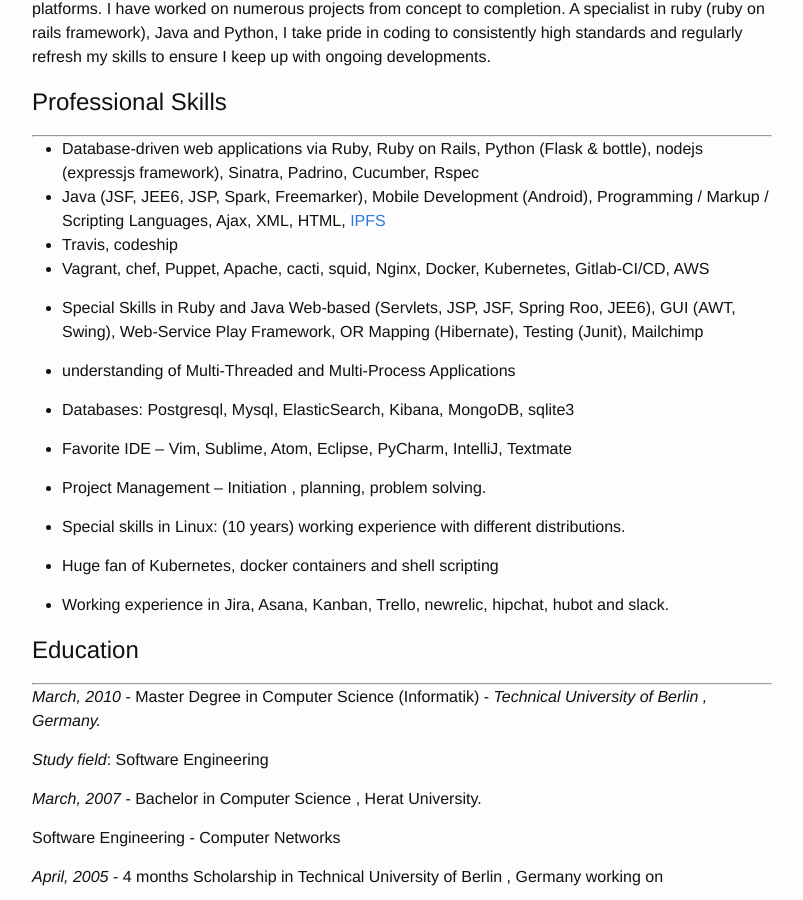
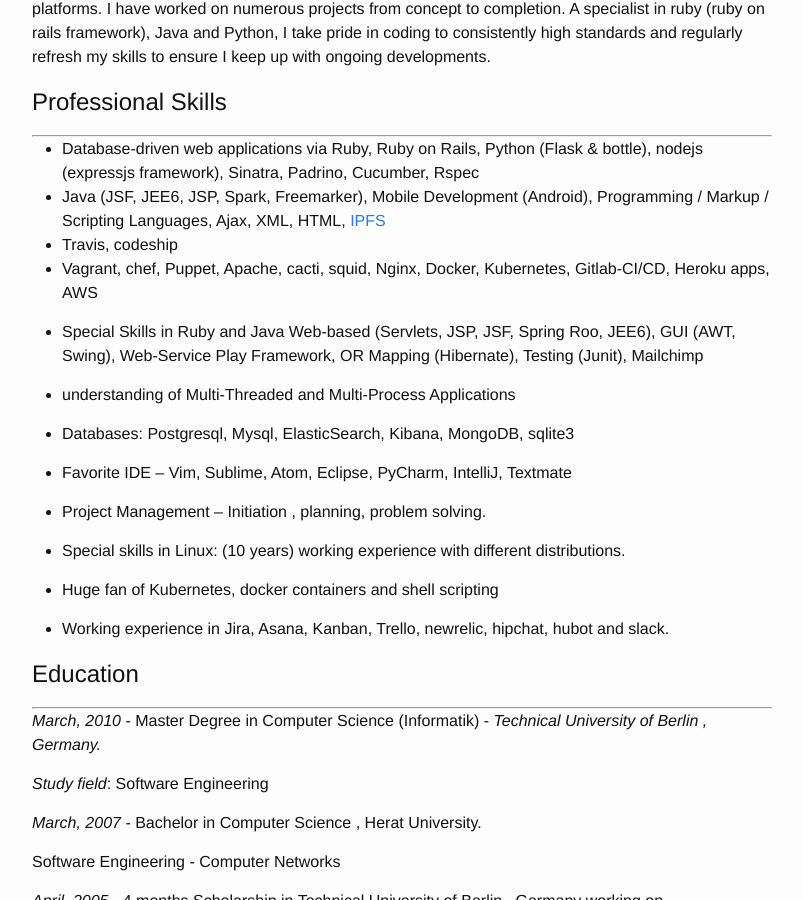
Before and after one commit to tokhi/tokhi.github.io, a Jekyll site: the page built from 2014-10-16-resume.markdown, in a window 1280 px wide and 900 px high, scrolled down 395 px. Shown: the whole window, without its empty margins (238-1041 px from the left). Built offline with Jekyll 4.4.1, drawn with Linux system fonts in a browser that asks for light colours; nearby versions of some CDN libraries.

Commit message:
Update 2014-10-16-resume.markdown

```diff
--- a/2014-10-16-resume.markdown
+++ b/2014-10-16-resume.markdown
@@ -34,7 +34,7 @@
 * Database-driven web applications via Ruby, Ruby on Rails, Python (Flask & bottle), nodejs (expressjs framework), Sinatra, Padrino, Cucumber, Rspec
 * Java (JSF, JEE6, JSP, Spark, Freemarker), Mobile Development (Android), Programming / Markup / Scripting Languages, Ajax, XML, HTML, <a href="https://ipfs.io/ipfs/QmNhFJjGcMPqpuYfxL62VVB9528NXqDNMFXiqN5bgFYiZ1/its-time-for-the-permanent-web.html">IPFS</a>
 * Travis, codeship
-* Vagrant, chef, Puppet, Apache, cacti, squid, Nginx, Docker, Kubernetes, Gitlab-CI/CD, AWS
+* Vagrant, chef, Puppet, Apache, cacti, squid, Nginx, Docker, Kubernetes, Gitlab-CI/CD, Heroku apps, AWS
 
 * Special Skills in Ruby and Java  Web-based (Servlets, JSP, JSF, Spring Roo, JEE6), GUI (AWT, Swing), Web-Service Play Framework, OR Mapping (Hibernate), Testing (Junit), Mailchimp
 
```
